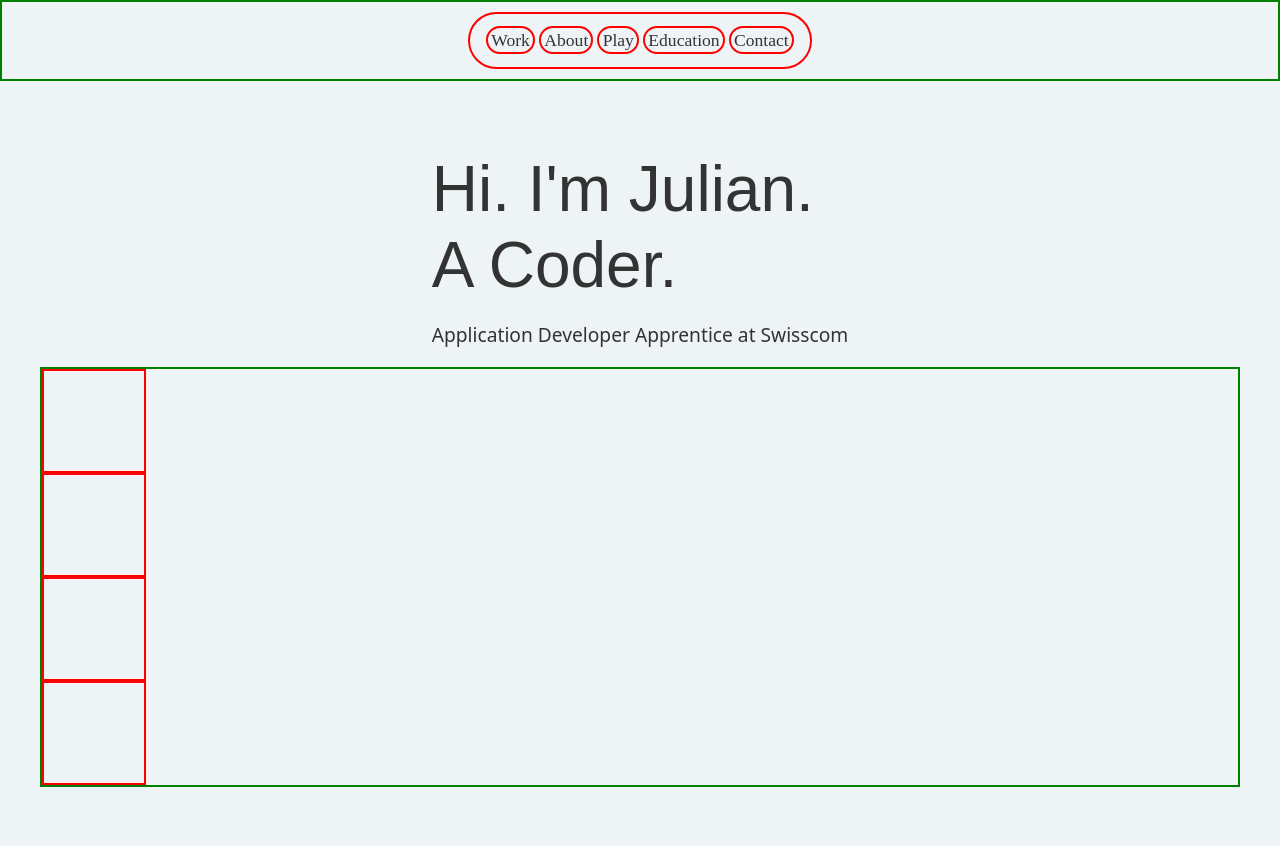
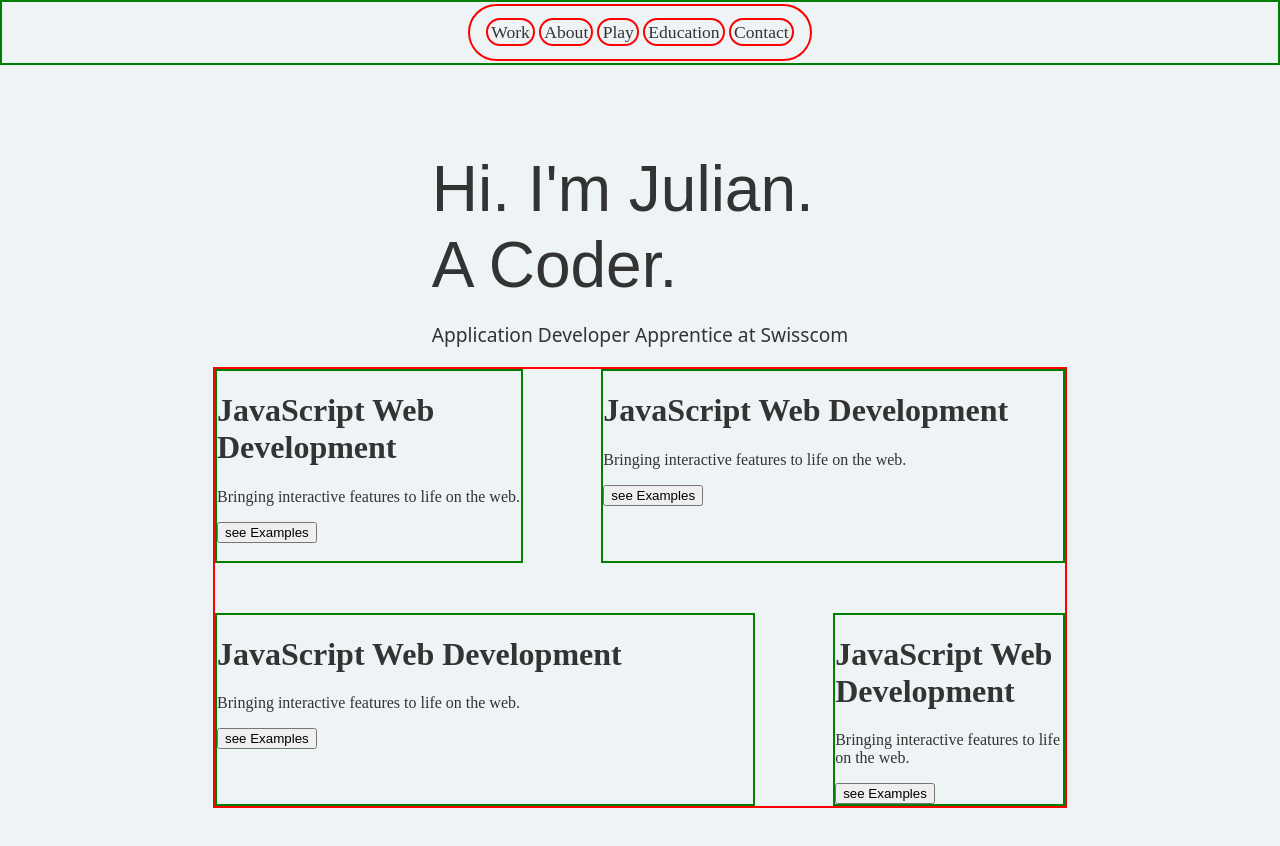
Before and after one commit to JLATakesh/ResumeWebsite, a plain HTML site: page Current/index.html in a window 1280 px wide. Drawn offline with Linux system fonts and the light colour scheme; a web font is replaced by a local one.

Commit message:
i am not gonna tell you what i changed look it up yourself

```diff
--- a/Current/index.html
+++ b/Current/index.html
@@ -8,6 +8,7 @@
     <title>Julian Schwab - Developer Portfolio</title>
     <link rel="stylesheet" href="style.css">
     <style>
+
     </style>
 </head>
 <body>
@@ -32,11 +33,30 @@
     </div>
 
     <!-- boxes-->
-    <div class="div-container">
-        <div class="box small"></div>
-        <div class="box lange"></div>
-        <div class="box small"></div>
-        <div class="box langer"></div>
+    <div class="parent">
+        <div class="div1">
+            <h1>JavaScript Web Development</h1>
+            <p>Bringing interactive features to life on the web.</p>
+            <button>see Examples</button>
+        </div>
+
+        <div class="div2">
+            <h1>JavaScript Web Development</h1>
+            <p>Bringing interactive features to life on the web.</p>
+            <button>see Examples</button>
+        </div>
+
+        <div class="div3">
+            <h1>JavaScript Web Development</h1>
+            <p>Bringing interactive features to life on the web.</p>
+            <button>see Examples</button>
+        </div>
+
+        <div class="div4">
+            <h1>JavaScript Web Development</h1>
+            <p>Bringing interactive features to life on the web.</p>
+            <button>see Examples</button>
+        </div>
     </div>
 </body>
 </html>
--- a/Current/style.css
+++ b/Current/style.css
@@ -12,7 +12,7 @@ body {
 
 
 .nav-container {
-    padding: 10px;
+    padding: 2px;
     border: 2px solid green;
     position: fixed;
     top: 0;
@@ -70,11 +70,40 @@ body {
 .two {
     margin-top: 0rem;
 }
-.box {
-    width: 100px;
-    height: 100px;
-    border: 2px solid red
-}
-.div-container {
-    border: 2px solid green;
-}
+
+
+.parent {
+    display: grid;
+    border: 2px solid red;
+    grid-template-columns: repeat(11, 1fr);
+    grid-template-rows: repeat(9, 1fr);
+    grid-column-gap: 1px;
+    grid-row-gap: 1px;
+    max-width: 850px;
+    margin-left: auto;
+    margin-right: auto;
+    }
+
+    .parent > div {
+        border: 2px solid green;
+        min-height: 1fr;
+    }
+
+    .div1 { grid-area: 1 / 1 / 5 / 5; }
+    .div2 { grid-area: 1 / 6 / 5 / 13; }
+    .div3 { grid-area: 6 / 9 / 10 / 13; }
+    .div4 { grid-area: 6 / 1 / 10 / 8; }
+
+    @media screen and (max-width: 758px) {
+        .parent {
+            display: grid;
+            grid-template-columns: 1fr;
+            grid-template-rows: auto;
+            grid-column-gap: 1px;
+            grid-row-gap: 1rem;
+        }
+
+        .div1, .div2, .div3, .div4 {
+            grid-area: auto;
+        }
+    }
--- a/style.css
+++ /dev/null
@@ -1,88 +0,0 @@
-* {
-    margin: 0;
-    padding: 0;
-    box-sizing: border-box;
-}
-
-body {
-    font-family: 'Roboto', sans-serif;
-    background-color: #0a0a0a;
-    color: #ffffff;
-    display: flex;
-    flex-direction: column;
-    align-items: center;
-    padding: 20px;
-
-}
-body {
-    background-image: url('../images/your-background-image.png');
-    background-size: cover;
-    background-attachment: fixed;
-    color: #e0e0e0;
-}
-
-
-header {
-    text-align: center;
-    margin-bottom: 50px;
-}
-
-h1 {
-    font-size: 3em;
-    color: #ffffff;
-}
-
-p {
-    color: #d3d3d3;
-}
-
-section {
-    margin: 20px 0;
-    width: 100%;
-    max-width: 800px;
-    padding: 20px;
-    background-color: #141414;
-    border-radius: 8px;
-}
-
-h2 {
-    color: #fff;
-    font-size: 2em;
-}
-
-#portfolio {
-    display: flex;
-    flex-wrap: wrap;
-    gap: 20px;
-    justify-content: center;
-}
-
-footer {
-    text-align: center;
-    padding: 20px;
-    color: #a9a9a9;
-}
-
-form {
-    display: flex;
-    flex-direction: column;
-}
-
-input, textarea {
-    padding: 10px;
-    margin-top: 10px;
-    border: none;
-    border-radius: 5px;
-    background-color: #2c2c2c;
-    color: #fff;
-}
-
-button {
-    margin-top: 10px;
-    padding: 10px;
-    border: none;
-    border-radius: 5px;
-    background-color: #007acc;
-    color: #fff;
-    cursor: pointer;
-}
```
Also changed, not shown: index.html (deleted, +0 -52 lines), script.js (deleted, +0 -8 lines).
